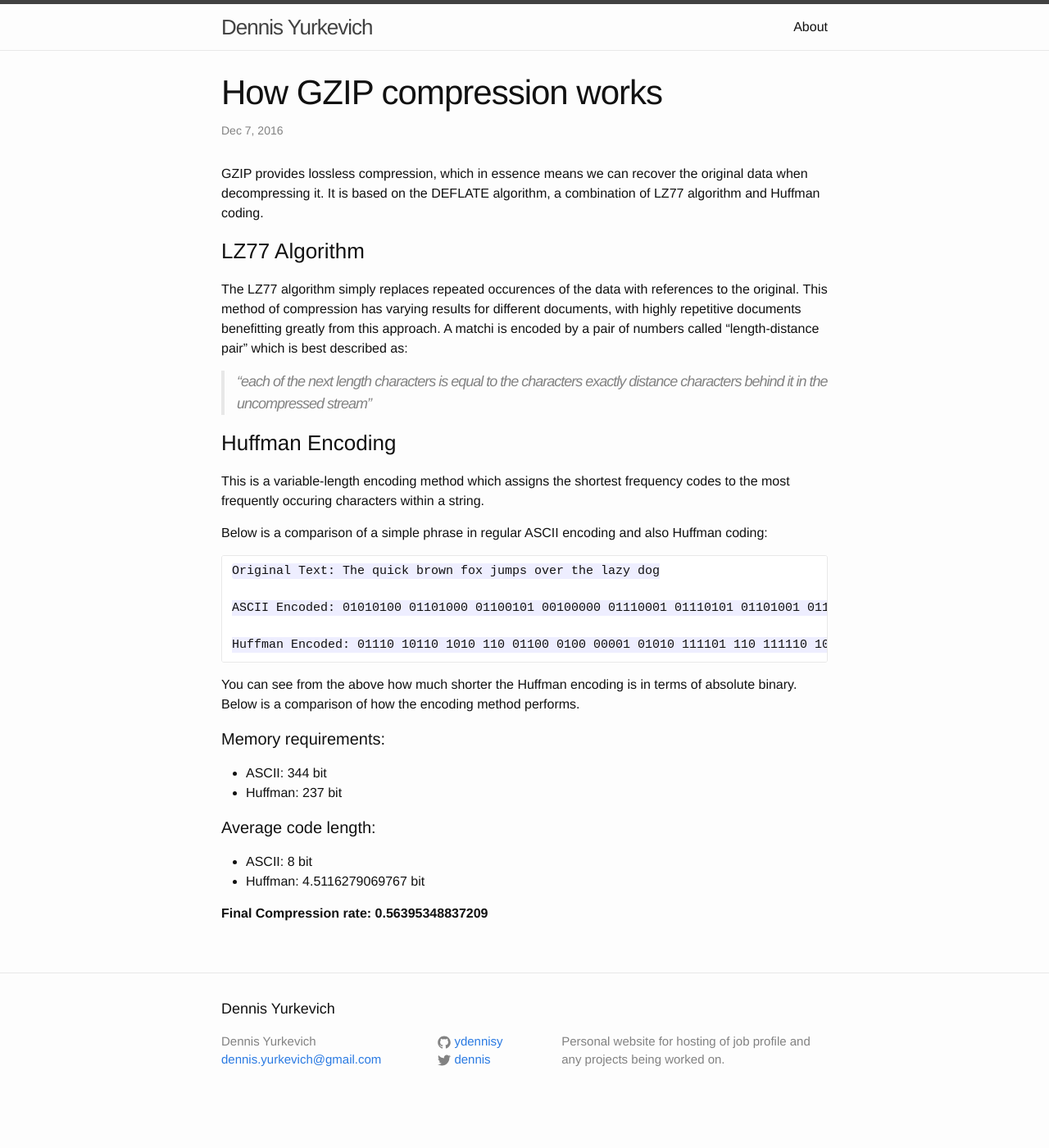
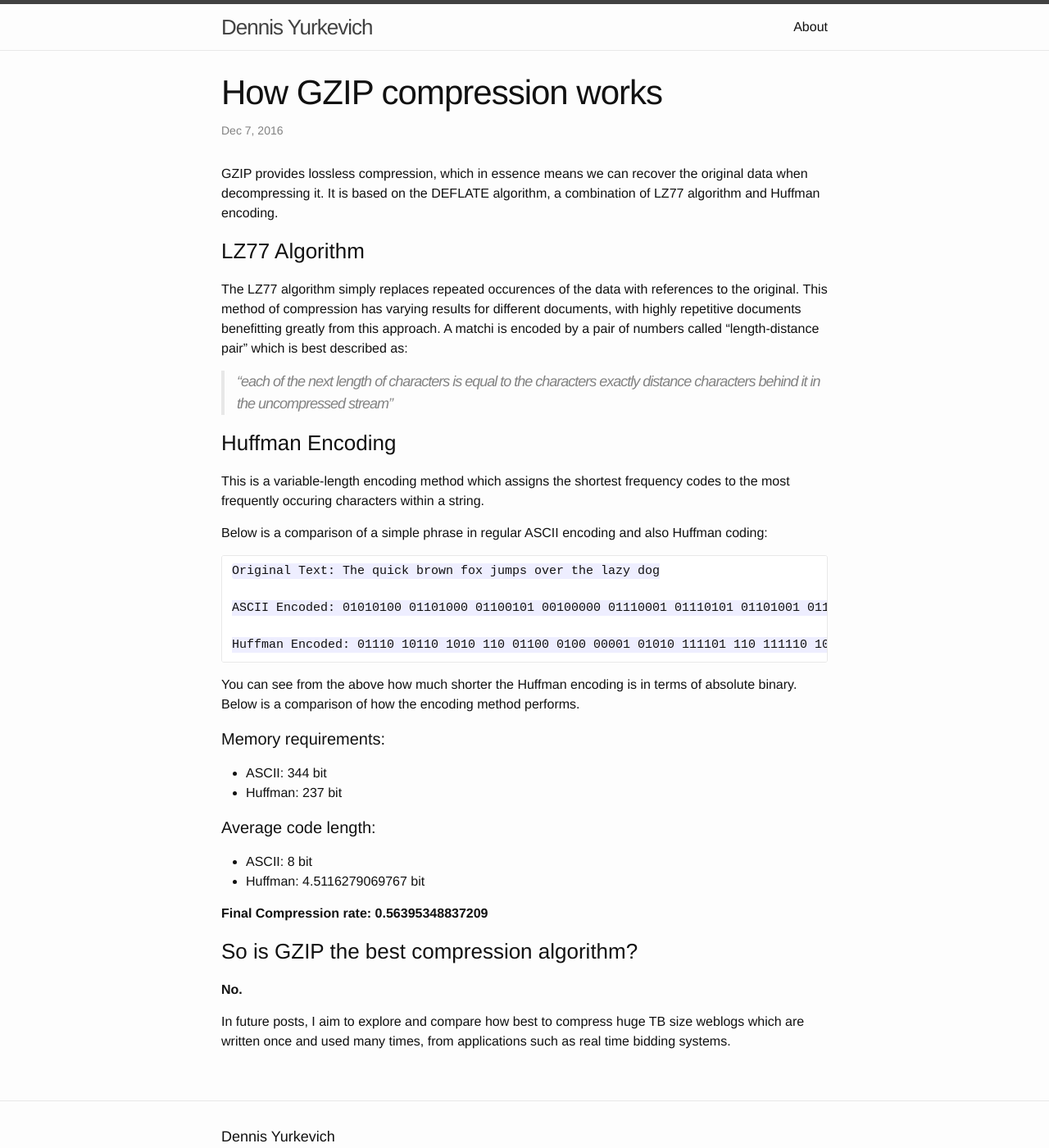
Before and after one commit to ydennisy/ydennisy.github.io, a Jekyll site: the page built from _posts/2016-12-07-how-gzip-compression-works.markdown, in a window 1280 px wide and 1400 px high. Shown: the whole window at 82% size. Built offline with Jekyll 4.4.1, drawn with Linux system fonts in a browser that asks for light colours.

Commit message:
Update 2016-12-07-how-gzip-compression-works.markdown

```diff
--- a/_posts/2016-12-07-how-gzip-compression-works.markdown
+++ b/_posts/2016-12-07-how-gzip-compression-works.markdown
@@ -4,13 +4,13 @@ published: true
 layout: post
 ---
 
-GZIP provides lossless compression, which in essence means we can recover the original data when decompressing it. It is based on the DEFLATE algorithm, a combination of LZ77 algorithm and Huffman coding.
+GZIP provides lossless compression, which in essence means we can recover the original data when decompressing it. It is based on the DEFLATE algorithm, a combination of LZ77 algorithm and Huffman encoding.
 
 ### LZ77 Algorithm
 
 The LZ77 algorithm simply replaces repeated occurences of the data with references to the original. This method of compression has varying results for different documents, with highly repetitive documents benefitting greatly from this approach. A matchi is encoded by a pair of numbers called "length-distance pair" which is best described as:
 
-> "each of the next length characters is equal to the characters exactly distance characters behind it in the uncompressed stream"
+> "each of the next length of characters is equal to the characters exactly distance characters behind it in the uncompressed stream"
 
 ### Huffman Encoding
 
@@ -36,3 +36,9 @@ You can see from the above how much shorter the Huffman encoding is in terms of
 * Huffman: 4.5116279069767 bit
 
 **Final Compression rate: 0.56395348837209**
+
+### So is GZIP the best compression algorithm?
+
+**No.**
+
+In future posts, I aim to explore and compare how best to compress huge TB size weblogs which are written once and used many times, from applications such as real time bidding systems.
```
